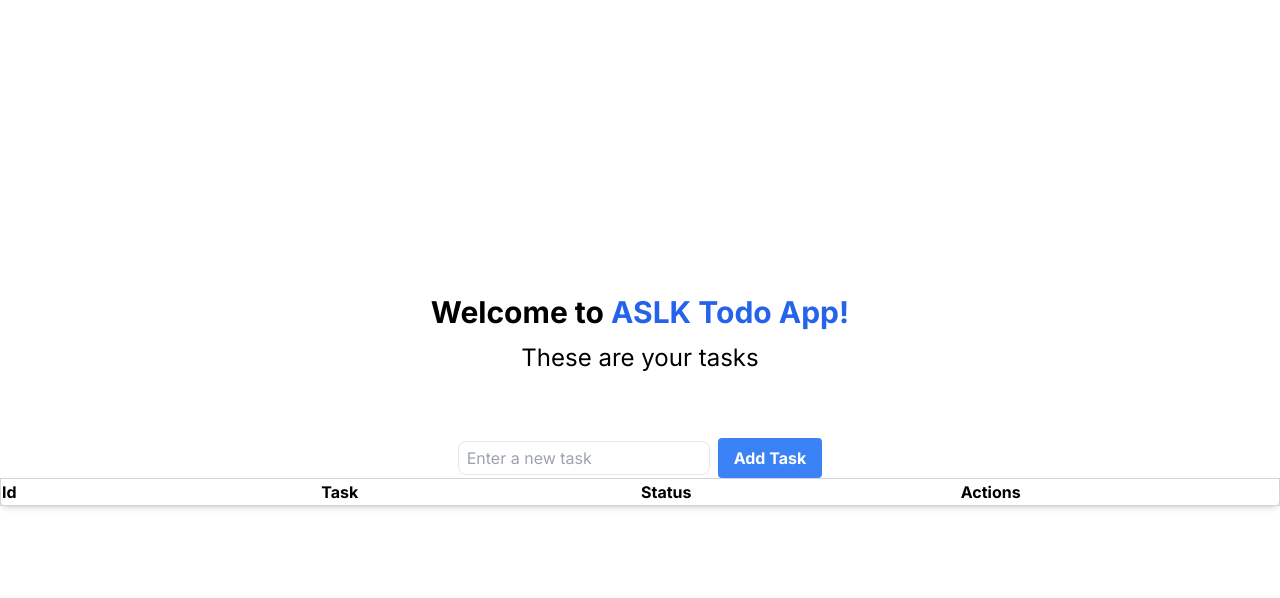
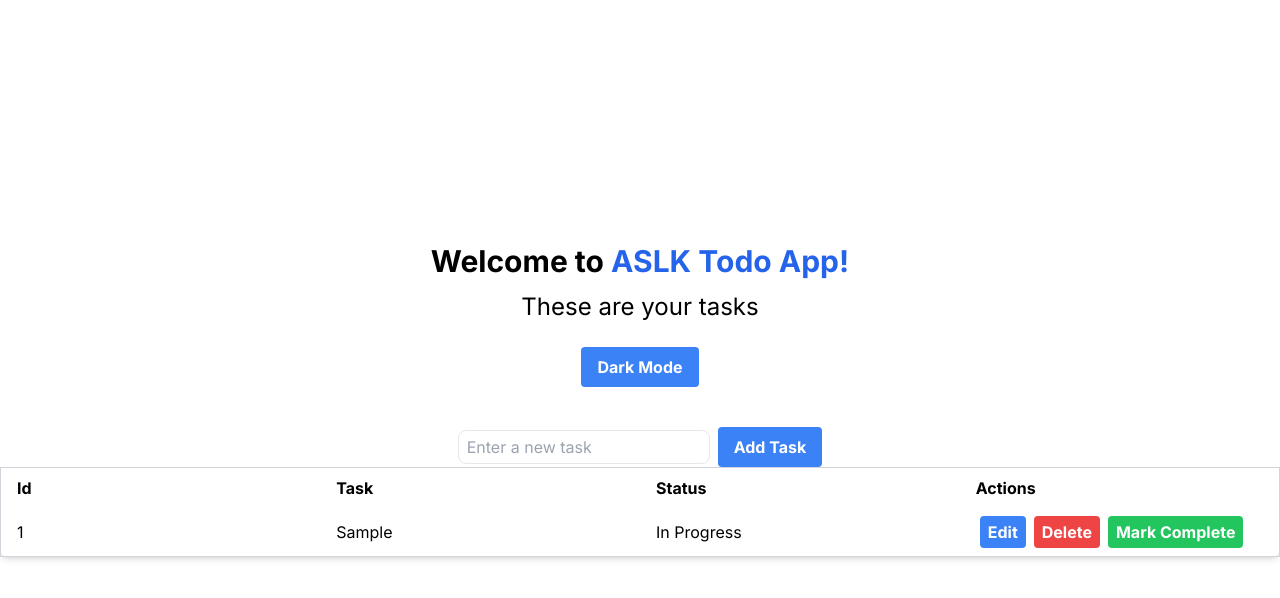
Before and after one commit to AshanSenadheera/todo, a Next.js app: page / in a window 1280 px wide. Both pictures are taken after typing "Sample" into the empty fields and a click on the button "Add Task". Shown: the top 598 px of the page. Built offline with nearby package versions, Linux system fonts and the light colour scheme.

Commit message:
Update : 12:30p.m. | 07-09-2023
Added : - Edit, Delete, Mark as completed / Mark as in progress
              - Light Mode and Dark Mode enabled

```diff
--- a/src/app/components/TodoForm.tsx
+++ b/src/app/components/TodoForm.tsx
@@ -1,17 +1,14 @@
 // /src/app/components/TodoForm.tsx
-"use Client";
-import React, { useState } from "react";
+import React, { useState } from 'react';
 
-const TodoForm = () => {
-  const [title, setTitle] = useState("");
-  const [tasks, setTasks] = useState([]); // Initialize tasks as an empty array to store tasks
+const TodoForm = ({ addTask }) => {
+  const [title, setTitle] = useState('');
 
   const handleSubmit = (e) => {
     e.preventDefault();
-    if (title.trim() !== "") {
-      // Add the new task to the tasks array
-      setTasks([...tasks, { id: tasks.length + 1, title, status: "In Progress" }]);
-      setTitle(""); // Clear the input field after adding a task
+    if (title.trim() !== '') {
+      addTask({ title, status: 'In Progress' });
+      setTitle('');
     }
   };
 
--- a/src/app/page.tsx
+++ b/src/app/page.tsx
@@ -1,32 +1,52 @@
+// /src/app/page.tsx
 "use client";
-// /src/app/page.tsx
-
-import Image from 'next/image'
-import TodoForm from './components/TodoForm'
-import { useState } from 'react'
+import React, { useState } from 'react';
+import TodoForm from './components/TodoForm';
 
 export default function Home() {
   const [darkMode, setDarkMode] = useState(false);
   const [tasks, setTasks] = useState([]);
 
-  // Define a function to toggle dark mode
   const toggleDarkMode = () => {
     setDarkMode(!darkMode);
   };
 
+  const addTask = (newTask) => {
+    setTasks([...tasks, { ...newTask, id: tasks.length + 1 }]);
+  };
+
+  const editTask = (taskId, updatedTitle) => {
+    const updatedTasks = tasks.map((task) =>
+      task.id === taskId ? { ...task, title: updatedTitle } : task
+    );
+    setTasks(updatedTasks);
+  };
+
+  const deleteTask = (taskId) => {
+    const updatedTasks = tasks.filter((task) => task.id !== taskId);
+    setTasks(updatedTasks);
+  };
+
+  const toggleComplete = (taskId) => {
+    const updatedTasks = tasks.map((task) =>
+      task.id === taskId
+        ? { ...task, status: task.status === 'In Progress' ? 'Completed' : 'In Progress' }
+        : task
+    );
+    setTasks(updatedTasks);
+  };
+
   return (
-    <div className={`flex flex-col items-center justify-center w-full h-screen ${darkMode ? 'dark' : ''}`}>
-      <h1 className={`text-3xl font-bold ${darkMode ? 'text-white' : 'text-black'}`}>
+    <div className={`flex flex-col items-center justify-center w-full h-screen ${darkMode ? 'bg-gray-800 text-white' : 'bg-white text-black'}`}>
+      <h1 className="text-3xl font-bold">
         Welcome to{' '}
-        <a className={`text-blue-600 ${darkMode ? 'hover:text-blue-400' : 'hover:text-blue-800'}`} href='/'>
+        <a className={`text-blue-600 ${darkMode ? 'hover:text-blue-400' : 'hover:text-blue-800'}`} href="/">
           ASLK Todo App!
         </a>
       </h1>
-      <p className={`mt-3 text-2xl ${darkMode ? 'text-white' : 'text-black'}`}>
-        These are your tasks{' '}
-      </p>
+      <p className="mt-3 text-2xl">These are your tasks</p>
       <br />
-      {/* <button
+      <button
         onClick={toggleDarkMode}
         className={`${
           darkMode
@@ -35,27 +55,27 @@ export default function Home() {
         } text-white font-bold py-2 px-4 rounded`}
       >
         {darkMode ? 'Light Mode' : 'Dark Mode'}
-      </button> */}
+      </button>
       <br />
-      <TodoForm />
-      <table className={`table-fixed w-full text-left border-collapse border border-gray-300 rounded-lg shadow-md ${darkMode ? 'bg-gray-800 dark:border-gray-700' : 'bg-white'}`}>
+      <TodoForm addTask={addTask} />
+      <table className={`table-fixed w-full text-left border-collapse border ${darkMode ? 'border-gray-700' : 'border-gray-300'} rounded-lg shadow-md ${darkMode ? 'bg-gray-800' : 'bg-white'}`}>
         <thead>
           <tr>
-            <th>Id</th>
-            <th>Task</th>
-            <th>Status</th>
-            <th>Actions</th>
+            <th className="px-4 py-2">Id</th>
+            <th className="px-4 py-2">Task</th>
+            <th className="px-4 py-2">Status</th>
+            <th className="px-4 py-2">Actions</th>
           </tr>
         </thead>
         <tbody>
           {tasks.map((task) => (
             <tr key={task.id}>
-              <td>{task.id}</td>
-              <td>{task.title}</td>
-              <td>{task.status}</td>
-              <td>
+              <td className="px-4 py-2">{task.id}</td>
+              <td className="px-4 py-2">{task.title}</td>
+              <td className="px-4 py-2">{task.status}</td>
+              <td className="px-4 py-2">
                 <button
-                  onClick={() => handleEdit(task.id)}
+                  onClick={() => editTask(task.id, prompt('Edit task:', task.title))}
                   className={`${
                     darkMode ? 'bg-blue-800 hover:bg-blue-700' : 'bg-blue-500 hover:bg-blue-700'
                   } text-white font-bold py-1 px-2 rounded mx-1`}
@@ -63,7 +83,7 @@ export default function Home() {
                   Edit
                 </button>
                 <button
-                  onClick={() => handleDelete(task.id)}
+                  onClick={() => deleteTask(task.id)}
                   className={`${
                     darkMode ? 'bg-red-800 hover:bg-red-700' : 'bg-red-500 hover:bg-red-700'
                   } text-white font-bold py-1 px-2 rounded mx-1`}
@@ -71,12 +91,12 @@ export default function Home() {
                   Delete
                 </button>
                 <button
-                  onClick={() => handleComplete(task.id)}
+                  onClick={() => toggleComplete(task.id)}
                   className={`${
                     darkMode ? 'bg-green-800 hover:bg-green-700' : 'bg-green-500 hover:bg-green-700'
                   } text-white font-bold py-1 px-2 rounded mx-1`}
                 >
-                  Mark Complete
+                  {task.status === 'In Progress' ? 'Mark Complete' : 'Mark In Progress'}
                 </button>
               </td>
             </tr>
```
